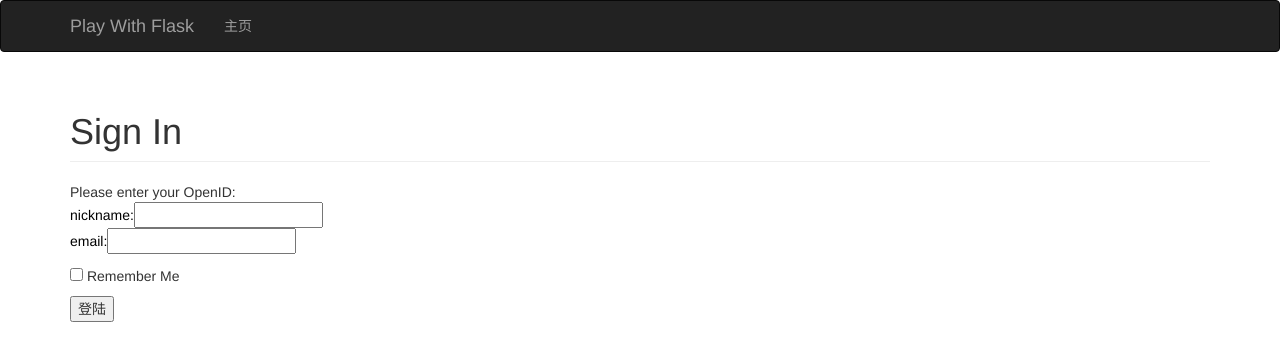
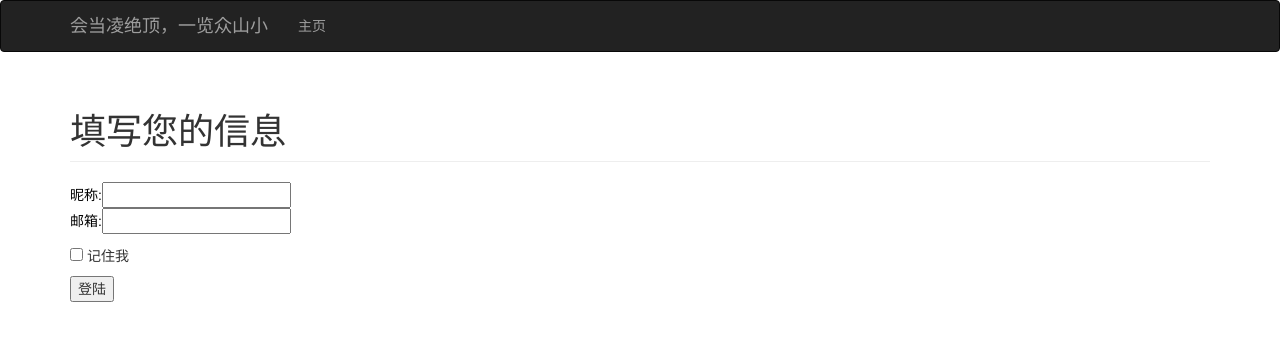
Before and after one commit to jzjwonderful/kinjz, a Flask app: page /login in a window 1280 px wide. Shown: the top 361 px of the page. Run offline with Flask 2, Linux system fonts and the light colour scheme; some libraries are stand-ins or nearby versions.

Commit message:
import required datetme pakcage and change ui language

```diff
--- a/app/templates/base.html
+++ b/app/templates/base.html
@@ -11,7 +11,7 @@
                 <span class="icon-bar"></span>
                 <span class="icon-bar"></span>
             </button>
-            <a class="navbar-brand" href="/">Play With Flask</a>
+            <a class="navbar-brand" href="/">会当凌绝顶，一览众山小</a>
         </div>
         <div class="navbar-collapse collapse">
             <ul class="nav navbar-nav">
--- a/app/templates/login.html
+++ b/app/templates/login.html
@@ -3,15 +3,14 @@
 
 {% block page_content %}
 <div>
-<h1 class='page-header'>Sign In</h1>
+<h1 class='page-header'>填写您的信息</h1>
 <form role='form' class="form-horizontal" action="" method="POST" name="login">
     {{form.hidden_tag()}}
     <p>
-        Please enter your OpenID:<br>
-        <span style="color: black">nickname:</span>{{form.nickname()}}<br>
-        <span style="color: black">email:</span>{{form.email()}}<br>
+        <span style="color: black;width: 20px">昵称:</span>{{form.nickname()}}<br>
+        <span style="color: black;width: 20px">邮箱:</span>{{form.email()}}<br>
     </p>
-    <p>{{form.remember_me}} Remember Me</p>
+    <p>{{form.remember_me}} 记住我</p>
     <p><input type="submit" value="登陆"></p>
 </form>
 </div>
--- a/app/views.py
+++ b/app/views.py
@@ -6,7 +6,8 @@ from app import app, lm, oid, db
 from flask import render_template, flash, redirect, session, url_for, request, g
 from .forms import LoginForm, LoginUsr, UserInfo
 from .models import User
-import datetime, time
+from datetime import datetime, timezone, timedelta
+import time
 
 def timestamp_datetime(value):
     format = '%Y-%m-%d %H:%M:%S'
@@ -71,7 +72,7 @@ def after_login(resp):
         return redirect(url_for('login'))
 
     # get utc timestamp int value
-    timestamp = datetime.datetime.utcnow()
+    timestamp = datetime.utcnow()
     user = User.query.filter_by(email=resp.email).first()
     if user is None:
         nickname = resp.nickname
```
